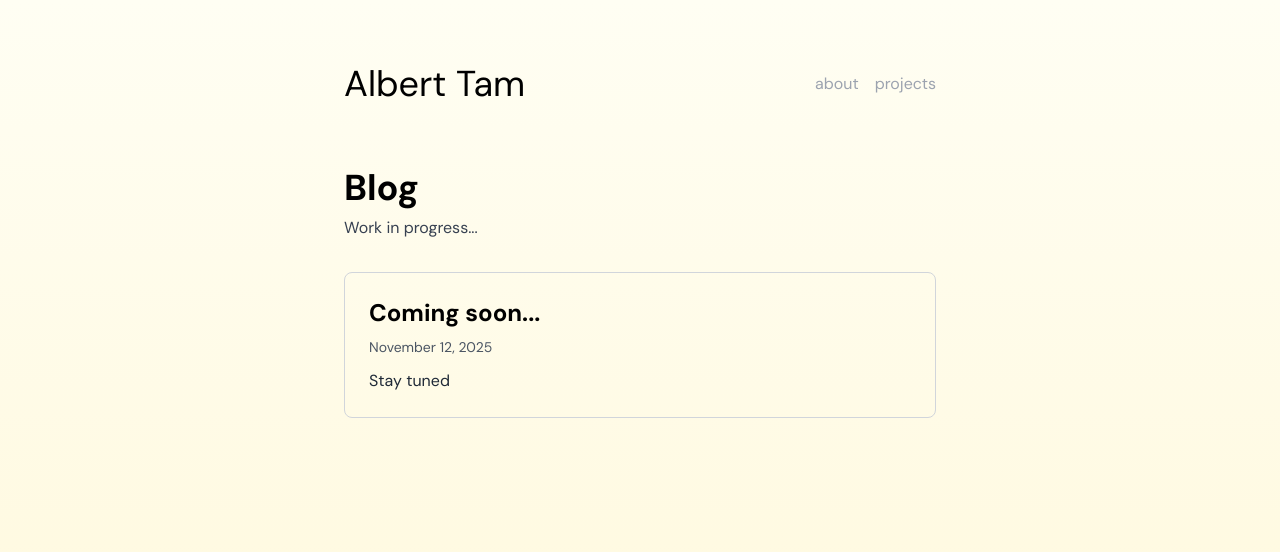
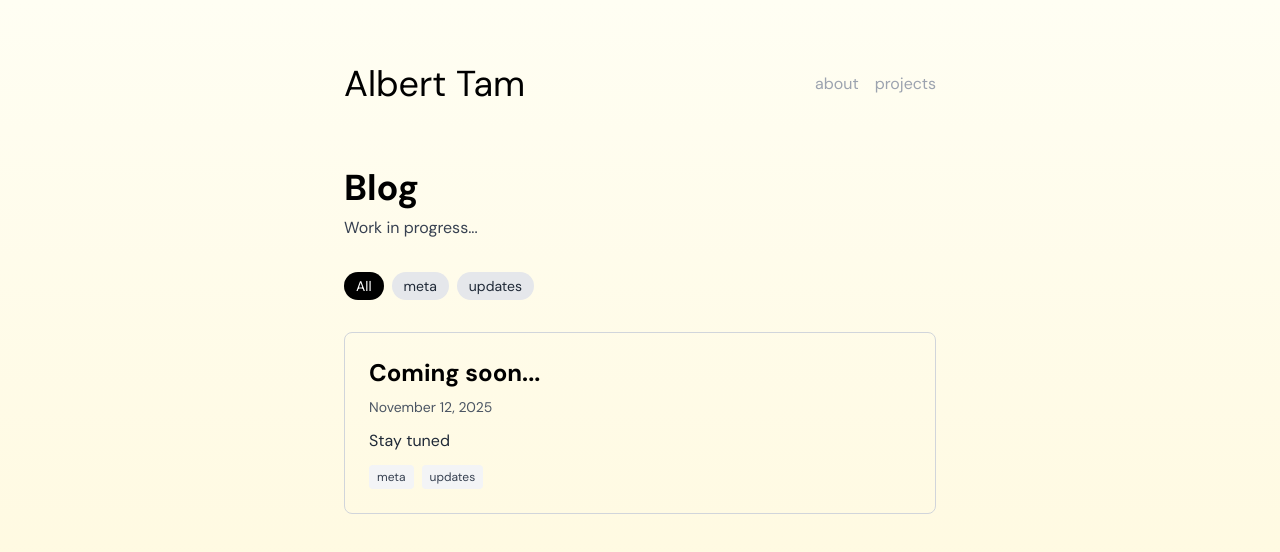
Before and after one commit to tam-albert/tam-albert.github.io, a Next.js app: page /blog in a window 1280 px wide. Shown: the top 552 px of the page. Built offline with nearby package versions, Linux system fonts and the light colour scheme.

Commit message:
add tags to blog

```diff
--- a/posts/coming-soon.md
+++ b/posts/coming-soon.md
@@ -2,6 +2,7 @@
 title: "Coming soon..."
 date: "2025-11-12"
 excerpt: "Stay tuned"
+tags: ["meta", "updates"]
 ---
 
 wip :)
--- a/src/lib/blog.ts
+++ b/src/lib/blog.ts
@@ -11,6 +11,7 @@ export interface BlogPost {
   title: string;
   date: string;
   excerpt: string;
+  tags?: string[];
   content?: string;
 }
 
@@ -18,6 +19,7 @@ export interface BlogPostData {
   title: string;
   date: string;
   excerpt: string;
+  tags?: string[];
 }
 
 export function getSortedPostsData(): BlogPost[] {
@@ -42,6 +44,7 @@ export function getSortedPostsData(): BlogPost[] {
         title: matterResult.data.title || '',
         date: matterResult.data.date || '',
         excerpt: matterResult.data.excerpt || '',
+        tags: matterResult.data.tags || [],
       };
     });
 
@@ -87,6 +90,20 @@ export async function getPostData(slug: string): Promise<BlogPost> {
     title: matterResult.data.title || '',
     date: matterResult.data.date || '',
     excerpt: matterResult.data.excerpt || '',
+    tags: matterResult.data.tags || [],
     content: contentHtml,
   };
 }
+
+export function getAllTags(): string[] {
+  const allPosts = getSortedPostsData();
+  const tagsSet = new Set<string>();
+
+  allPosts.forEach(post => {
+    if (post.tags) {
+      post.tags.forEach(tag => tagsSet.add(tag));
+    }
+  });
+
+  return Array.from(tagsSet).sort();
+}
--- a/src/pages/blog/[slug].tsx
+++ b/src/pages/blog/[slug].tsx
@@ -38,13 +38,27 @@ export default function Post({ postData }: PostProps) {
         <article className="space-y-6">
           <header className="space-y-4">
             <h1 className="text-4xl font-bold">{postData.title}</h1>
-            <time className="text-gray-600 block">
+            <div className="flex items-center gap-4 flex-wrap">
+              <time className="text-gray-600">
                 {new Date(postData.date).toLocaleDateString('en-US', {
                   year: 'numeric',
                   month: 'long',
                   day: 'numeric',
                 })}
               </time>
+              {postData.tags && postData.tags.length > 0 && (
+                <div className="flex flex-wrap gap-2">
+                  {postData.tags.map((tag) => (
+                    <span
+                      key={tag}
+                      className="px-2 py-1 bg-gray-100 text-gray-700 text-xs rounded"
+                    >
+                      {tag}
+                    </span>
+                  ))}
+                </div>
+              )}
+            </div>
           </header>
 
           <div
--- a/src/pages/blog/index.tsx
+++ b/src/pages/blog/index.tsx
@@ -1,22 +1,35 @@
 import Layout from '../../components/layout';
-import { getSortedPostsData, BlogPost } from '../../lib/blog';
+import { getSortedPostsData, getAllTags, BlogPost } from '../../lib/blog';
 import Link from 'next/link';
 import { GetStaticProps } from 'next';
+import { useState, useMemo } from 'react';
 
 interface BlogProps {
   allPostsData: BlogPost[];
+  allTags: string[];
 }
 
 export const getStaticProps: GetStaticProps = async () => {
   const allPostsData = getSortedPostsData();
+  const allTags = getAllTags();
   return {
     props: {
       allPostsData,
+      allTags,
     },
   };
 };
 
-export default function Blog({ allPostsData }: BlogProps) {
+export default function Blog({ allPostsData, allTags }: BlogProps) {
+  const [selectedTag, setSelectedTag] = useState<string | null>(null);
+
+  const filteredPosts = useMemo(() => {
+    if (!selectedTag) return allPostsData;
+    return allPostsData.filter(
+      (post) => post.tags && post.tags.includes(selectedTag)
+    );
+  }, [allPostsData, selectedTag]);
+
   return (
     <Layout>
       <div className="space-y-8">
@@ -25,8 +38,36 @@ export default function Blog({ allPostsData }: BlogProps) {
           <p className="text-gray-700">Work in progress...</p>
         </div>
 
+        {allTags.length > 0 && (
+          <div className="flex flex-wrap gap-2">
+            <button
+              onClick={() => setSelectedTag(null)}
+              className={`px-3 py-1 rounded-full text-sm transition-colors ${
+                selectedTag === null
+                  ? 'bg-black text-white'
+                  : 'bg-gray-200 text-gray-800 hover:bg-gray-300'
+              }`}
+            >
+              All
+            </button>
+            {allTags.map((tag) => (
+              <button
+                key={tag}
+                onClick={() => setSelectedTag(tag)}
+                className={`px-3 py-1 rounded-full text-sm transition-colors ${
+                  selectedTag === tag
+                    ? 'bg-black text-white'
+                    : 'bg-gray-200 text-gray-800 hover:bg-gray-300'
+                }`}
+              >
+                {tag}
+              </button>
+            ))}
+          </div>
+        )}
+
         <div className="space-y-6">
-          {allPostsData.map((post) => (
+          {filteredPosts.map((post) => (
             <Link
               key={post.slug}
               href={`/blog/${post.slug}`}
@@ -43,7 +84,19 @@ export default function Blog({ allPostsData }: BlogProps) {
                     day: 'numeric',
                   })}
                 </time>
-                <p className="text-gray-800">{post.excerpt}</p>
+                <p className="text-gray-800 mb-3">{post.excerpt}</p>
+                {post.tags && post.tags.length > 0 && (
+                  <div className="flex flex-wrap gap-2">
+                    {post.tags.map((tag) => (
+                      <span
+                        key={tag}
+                        className="px-2 py-1 bg-gray-100 text-gray-700 text-xs rounded"
+                      >
+                        {tag}
+                      </span>
+                    ))}
+                  </div>
+                )}
               </article>
             </Link>
           ))}
```
Lines whose indentation alone changed are shown as unchanged.
